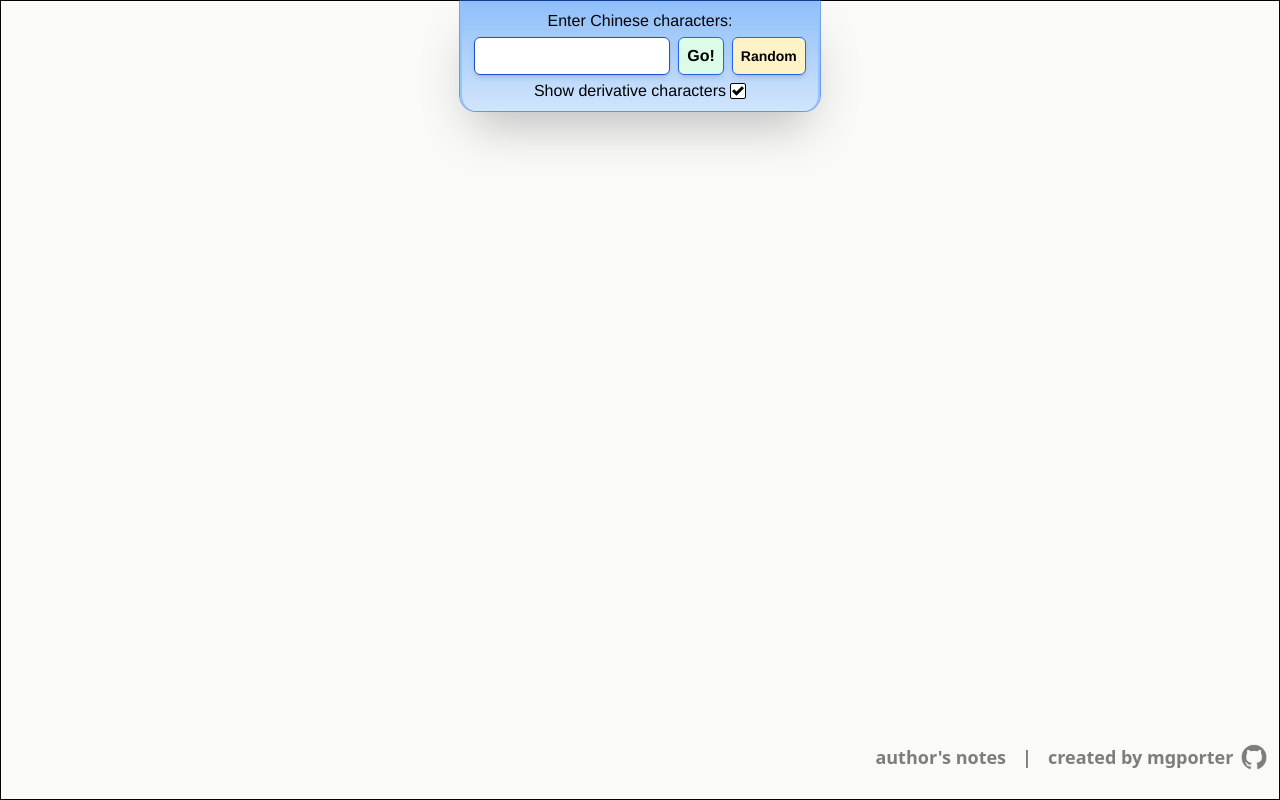
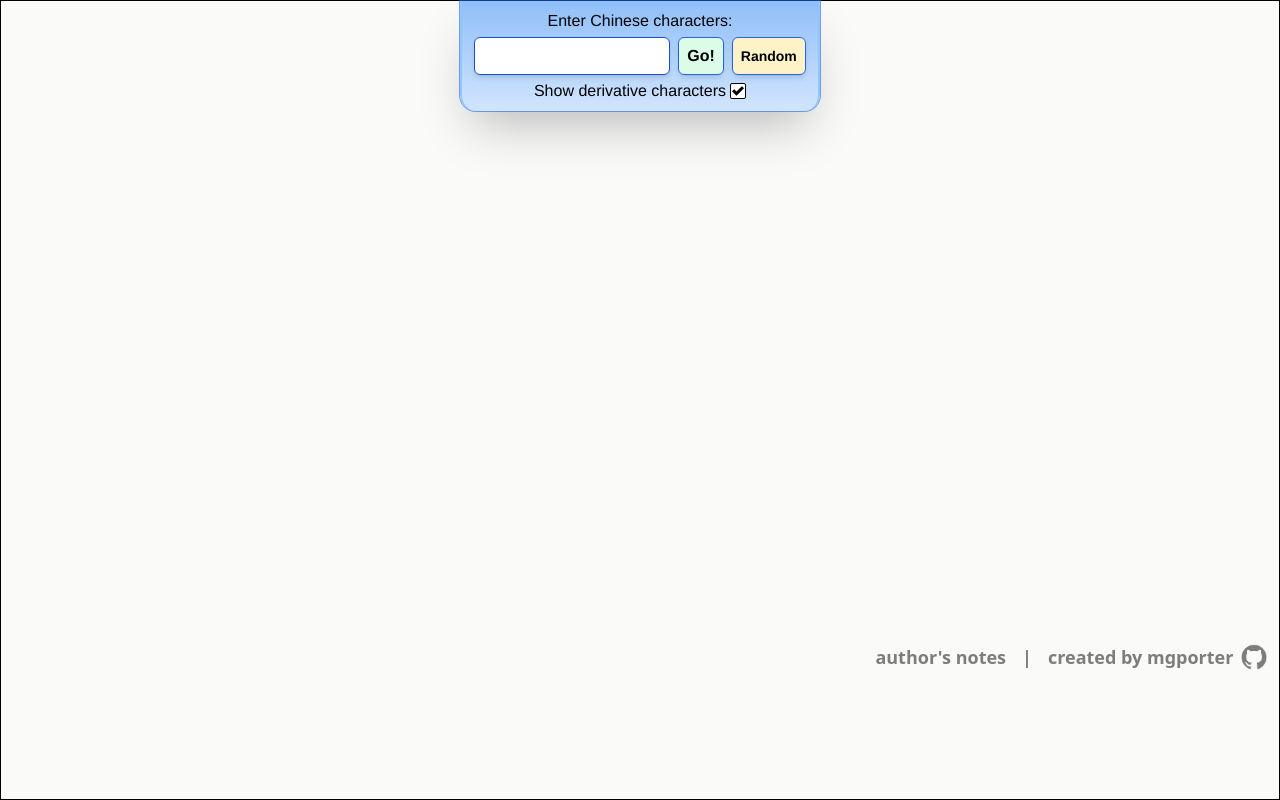
Before and after one commit to mgporter/ccex, a React (Vite) app: page / in a window 1280 px wide. Built offline with nearby package versions, Linux system fonts and the light colour scheme.

Commit message:
prevent drag under modal

```diff
--- a/src/Components/DialogModal.tsx
+++ b/src/Components/DialogModal.tsx
@@ -1,4 +1,6 @@
+import { useEffect, useRef } from "react";
 import { createPortal } from "react-dom";
+import { useCCEXStore } from "../Hooks/UseCCEXExplorerStore";
 
 interface DialogModalProps extends React.PropsWithChildren {
   isOpen: boolean;
@@ -8,6 +10,13 @@ interface DialogModalProps extends React.PropsWithChildren {
 }
 
 export default function DialogModel({ isOpen, closeAction, children, className, container = document.body }: DialogModalProps) {
+
+  // const dialogRef = useRef<HTMLDivElement>(null!);
+  const { setModelIsVisible } = useCCEXStore();
+
+  useEffect(() => {
+    setModelIsVisible(isOpen);
+  }, [isOpen, setModelIsVisible])
 
   function handleClose() {
     closeAction();
--- a/src/Components/DragScrollDiv.tsx
+++ b/src/Components/DragScrollDiv.tsx
@@ -1,4 +1,5 @@
-import { RefObject, useRef } from "react";
+import { RefObject, useState } from "react";
+import { useCCEXStore } from "../Hooks/UseCCEXExplorerStore";
 
 interface DragScrollDivProps extends React.HTMLAttributes<HTMLDivElement> {
   container: RefObject<HTMLElement | null>;
@@ -6,22 +7,23 @@ interface DragScrollDivProps extends React.HTMLAttributes<HTMLDivElement> {
 
 export default function DragScrollDiv({ container, ...props }: DragScrollDivProps) {
 
-  const mousedown = useRef(false);
+  const [mousedown, setMouseDown] = useState(false);
+  const { modalIsVisible } = useCCEXStore();
 
   function onMouseDown(e: React.MouseEvent<HTMLDivElement>) {
-    if (e.button === 0) {
-      mousedown.current = true;
+    if (e.button === 0 && !modalIsVisible) {
+      setMouseDown(true);
     }
   }
 
   function onMouseUp(e: React.MouseEvent<HTMLDivElement>) {
     if (e.button === 0) {
-      mousedown.current = false;
+      setMouseDown(false);
     }
   }
 
   function onMouseMove(e: React.MouseEvent<HTMLDivElement>) {
-    if (!mousedown.current) return;
+    if (!mousedown) return;
 
     // The container has to be present, otherwise this
     // element will not be rendered.
@@ -35,6 +37,8 @@ export default function DragScrollDiv({ container, ...props }: DragScrollDivProp
   return (
     <div
       {...props}
+      className={"cursor-grab data-[indrag=true]:cursor-grabbing " + props.className}
+      data-indrag={mousedown}
       onMouseDown={onMouseDown}
       onMouseUp={onMouseUp}
       onMouseMove={onMouseMove}
--- a/src/Components/Explorer.tsx
+++ b/src/Components/Explorer.tsx
@@ -25,8 +25,9 @@ export default function Explorer() {
     <DragScrollDiv
       id="explorer"
       container={appContainer}
-      className="relative flex flex-col gap-8 justify-between pt-[210px] pb-[20px] z-1 w-fit min-w-full min-h-full
-        lg:self-center lg:pt-0 lg:gap-0 lg:min-h-[calc(100%-12rem)] cursor-grab">
+      className="relative flex flex-col gap-8 justify-between pt-[210px] pb-[120px] z-1
+        w-fit min-w-full min-h-full h-[800px]
+        lg:self-center lg:pt-0 lg:gap-0 lg:min-h-[calc(100%-12rem)]">
 
       <CharacterDetailsDialogContainer
         isOpenState={dialogOpenState} />
--- a/src/Hooks/UseCCEXExplorerStore.tsx
+++ b/src/Hooks/UseCCEXExplorerStore.tsx
@@ -5,10 +5,14 @@ interface CCEXStoreState {
   showDerivatives: boolean;
   toggleShowDerivatives: () => void;
   appContainer: RefObject<HTMLDivElement | null>;
+  modalIsVisible: boolean;
+  setModelIsVisible: (v: boolean) => void;
 }
 
 export const useCCEXStore = create<CCEXStoreState>()((set) => ({
   showDerivatives: true,
   toggleShowDerivatives: () => set((state) => ({ showDerivatives: !state.showDerivatives })),
   appContainer: createRef<HTMLDivElement>(),
+  modalIsVisible: false,
+  setModelIsVisible: (v: boolean) => set({ modalIsVisible: v }),
 }))
```
